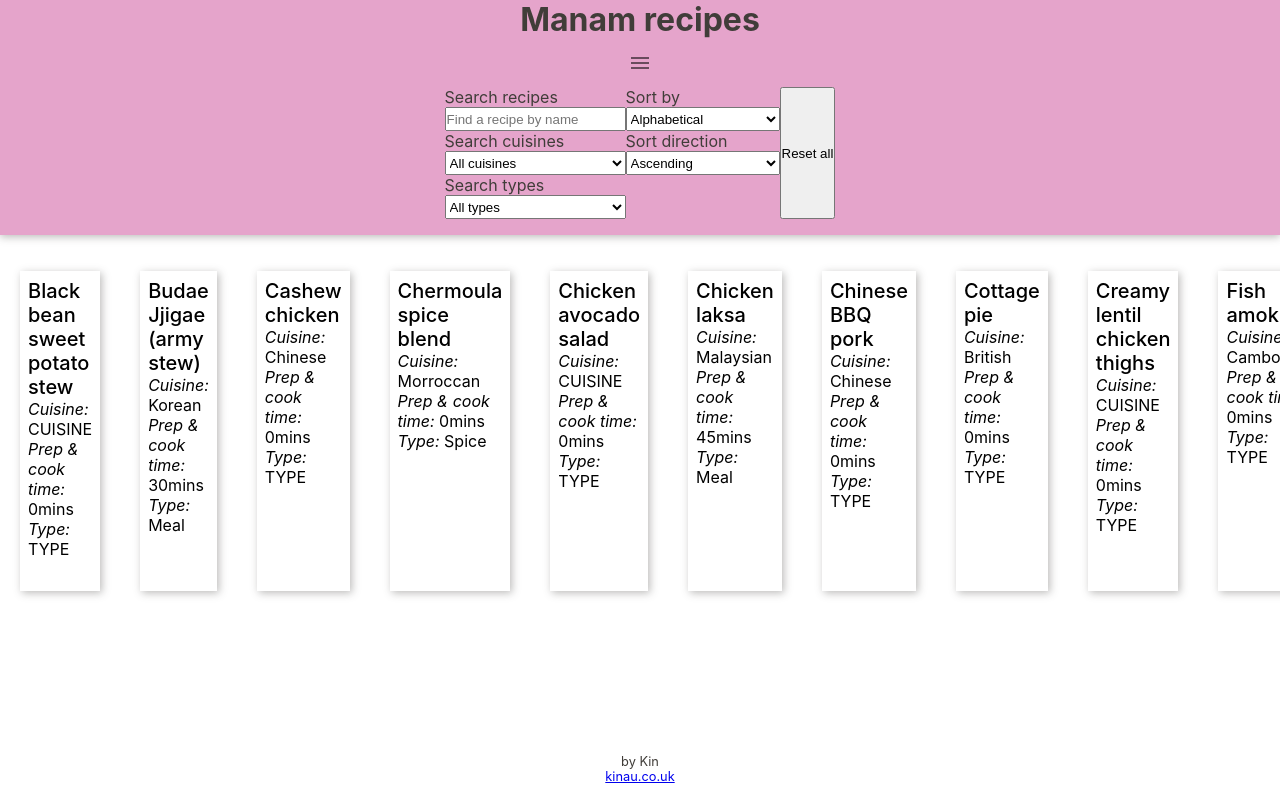
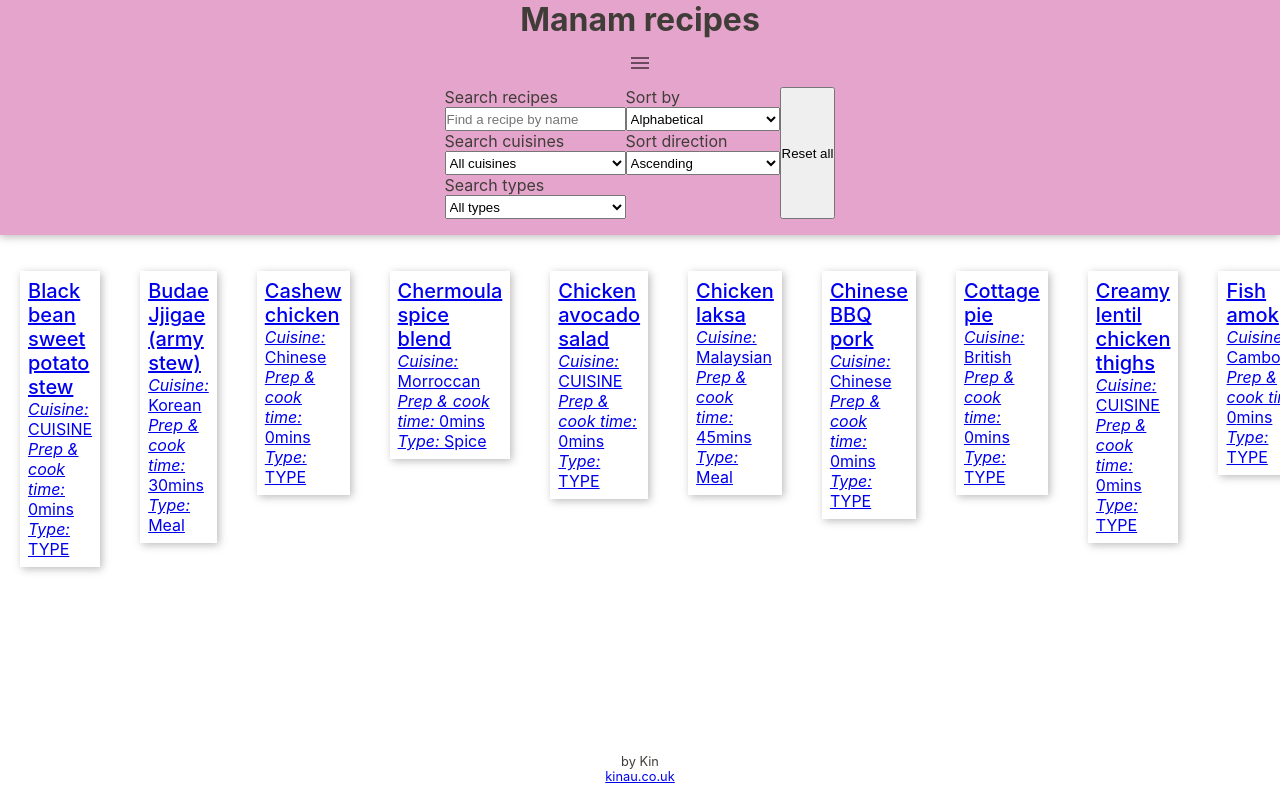
Before and after one commit to kin-au/manam-recipes, a React (Create React App) app: page /recipes in a window 1280 px wide. Shown: the top 800 px of the page. Built offline with nearby package versions, Linux system fonts and the light colour scheme.

Commit message:
render recipe route dynamically

```diff
--- a/src/App.tsx
+++ b/src/App.tsx
@@ -1,6 +1,6 @@
 import React from "react";
 import * as SC from "./App.style";
-import { AllRecipeData } from "./types";
+import { AllRecipeData, RecipeData } from "./types";
 import Recipes from "./pages/Recipes/Recipes";
 import Footer from "./components/Footer/Footer";
 import Header from "./components/Header/Header";
@@ -10,10 +10,12 @@ import About from "./pages/About/About";
 import Contact from "./pages/Contact/Contact";
 import getAllRecipes from "./utils/getAllRecipes";
 import enabledFilter from "./utils/enabledFilter";
+import Recipe from "./components/Recipe/Recipe";
 
 const App = () => {
   const [allRecipes, setAllRecipes] = React.useState<AllRecipeData>([]);
   const [showRecipes, setShowRecipes] = React.useState<AllRecipeData>([]);
+  const [selectedRecipe, setSelectedRecipe] = React.useState<RecipeData>([]);
 
   React.useEffect(() => {
     getAllRecipes()
@@ -32,8 +34,14 @@ const App = () => {
               <Route path="/about">
                 <About />
               </Route>
+              <Route path="/recipes/:url">
+                <Recipe recipe={selectedRecipe} />
+              </Route>
               <Route path="/recipes">
-                <Recipes showRecipes={showRecipes} />
+                <Recipes
+                  showRecipes={showRecipes}
+                  setSelectedRecipe={setSelectedRecipe}
+                />
               </Route>
               <Route path="/contact">
                 <Contact />
--- /dev/null
+++ b/src/components/Recipe/Recipe.tsx
@@ -0,0 +1,9 @@
+import React from "react";
+import { RecipeProps } from "./types";
+
+const Recipe = (props: RecipeProps) => {
+  const { recipe } = props;
+  return <>{recipe.name}</>;
+};
+
+export default Recipe;
--- /dev/null
+++ b/src/components/Recipe/types.ts
@@ -0,0 +1,5 @@
+import { RecipeData } from "../../types";
+
+export interface RecipeProps {
+  recipe: RecipeData;
+}
--- a/src/components/RecipeCard/RecipeCard.tsx
+++ b/src/components/RecipeCard/RecipeCard.tsx
@@ -1,10 +1,15 @@
 import React from "react";
+import { Link } from "react-router-dom";
 import { RecipeCardProps } from "./types";
 import * as SC from "./RecipeCard.style.js";
 
 const RecipeCard = (props: RecipeCardProps) => {
-  const { recipe } = props;
+  const { recipe, setSelectedRecipe } = props;
   return (
+    <Link
+      to={`/recipes/${recipe.url}`}
+      onClick={() => setSelectedRecipe(recipe)}
+    >
       <SC.RecipeCard key={recipe.id}>
         <header>{recipe.name}</header>
         <div>
@@ -20,6 +25,7 @@ const RecipeCard = (props: RecipeCardProps) => {
           {recipe.type}
         </div>
       </SC.RecipeCard>
+    </Link>
   );
 };
 
--- a/src/components/RecipeCard/types.ts
+++ b/src/components/RecipeCard/types.ts
@@ -2,4 +2,5 @@ import { RecipeData } from "../../types";
 
 export interface RecipeCardProps {
   recipe: RecipeData;
+  setSelectedRecipe: React.Dispatch<React.SetStateAction<RecipeData>>;
 }
--- a/src/pages/Recipes/Recipes.tsx
+++ b/src/pages/Recipes/Recipes.tsx
@@ -5,7 +5,7 @@ import * as SC from "./Recipes.style.js";
 import RecipeCard from "../../components/RecipeCard/RecipeCard";
 
 const Recipes = (props: RecipesProps) => {
-  const { showRecipes } = props;
+  const { showRecipes, setSelectedRecipe } = props;
 
   return (
     <SC.Container>
@@ -13,7 +13,9 @@ const Recipes = (props: RecipesProps) => {
         <h2>No recipes found :(</h2>
       ) : (
         showRecipes.map((recipe: RecipeData) => {
-          return <RecipeCard recipe={recipe} />;
+          return (
+            <RecipeCard recipe={recipe} setSelectedRecipe={setSelectedRecipe} />
+          );
         })
       )}
     </SC.Container>
--- a/src/pages/Recipes/types.ts
+++ b/src/pages/Recipes/types.ts
@@ -1,5 +1,6 @@
-import { AllRecipeData } from "../../types";
+import { AllRecipeData, RecipeData } from "../../types";
 
 export interface RecipesProps {
   showRecipes: AllRecipeData;
+  setSelectedRecipe: React.Dispatch<React.SetStateAction<RecipeData>>;
 }
```
Also changed, not shown: src/types.d.ts (+5 -2 lines). Lines whose indentation alone changed are shown as unchanged.
